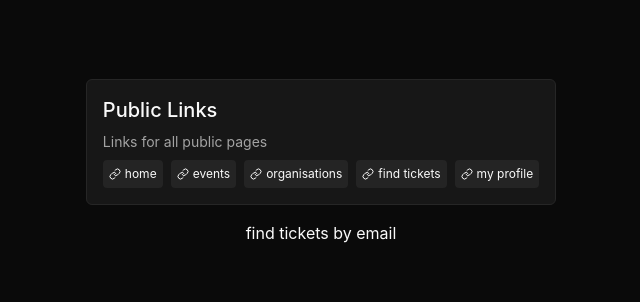
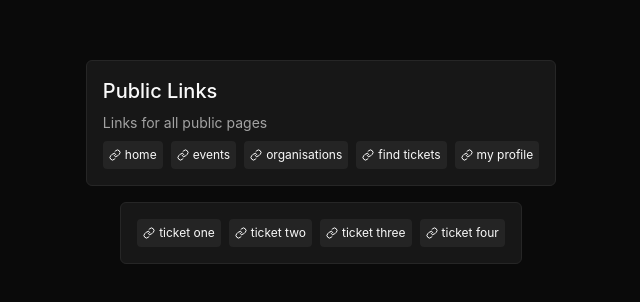
Before and after one commit to delmac-dev/event-management-app, a Next.js app: page /tickets in a window 1280 px wide. Shown: the part 238-540 px from the top of the page, without its empty margins (319-959 px from the left). Built offline with nearby package versions, Linux system fonts and the light colour scheme.

Commit message:
made edit to tickets route

```diff
--- a/app/(public)/tickets/[ticket_id]/page.tsx
+++ b/app/(public)/tickets/[ticket_id]/page.tsx
@@ -1,9 +1,11 @@
+import { QueryProps } from "@/lib/types";
 
-export default async function Ticket() {
+export default async function Ticket({ params }: QueryProps) {
+  const ticketID = params.ticket_id;
 
   return (
     <div className="">
-      ticket page
+      {ticketID} page
     </div>
   );
 }
--- a/app/(public)/tickets/page.tsx
+++ b/app/(public)/tickets/page.tsx
@@ -1,9 +1,16 @@
+import { LinksProp, StarterLink } from "@/components/starter";
+import { _ticket } from "@/lib/routes";
+
+const data:LinksProp[] = [
+  {name: "ticket one", link: _ticket("ticket3456789")},
+  {name: "ticket two", link: _ticket("ticket1234098")},
+  {name: "ticket three", link: _ticket("ticket12345")},
+  {name: "ticket four", link: _ticket("ticket908765")},
+]
 
 export default async function Tickets() {
 
-    return (
-      <>
-        find tickets by email
-      </>
-    );
-  }
+  return (
+    <StarterLink links={data} isPrimary />
+  );
+}
```
